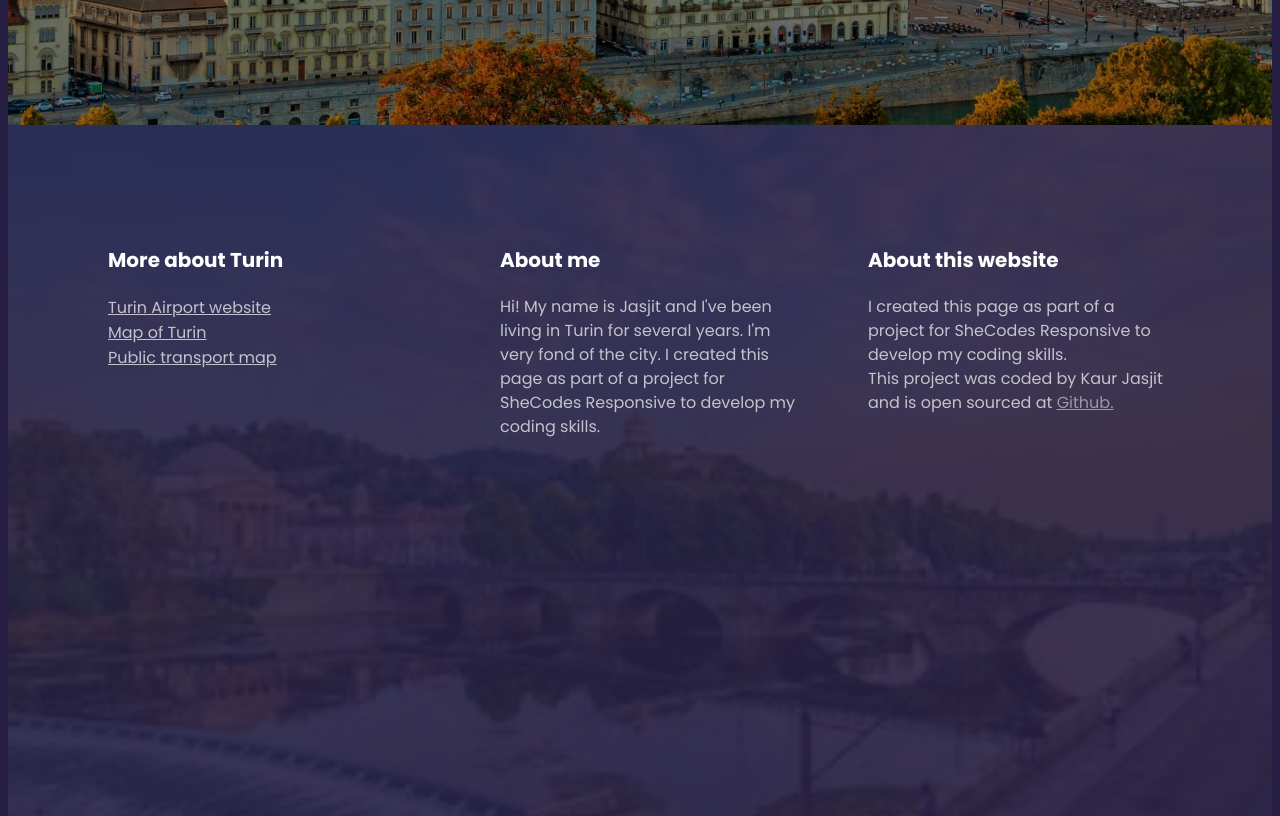
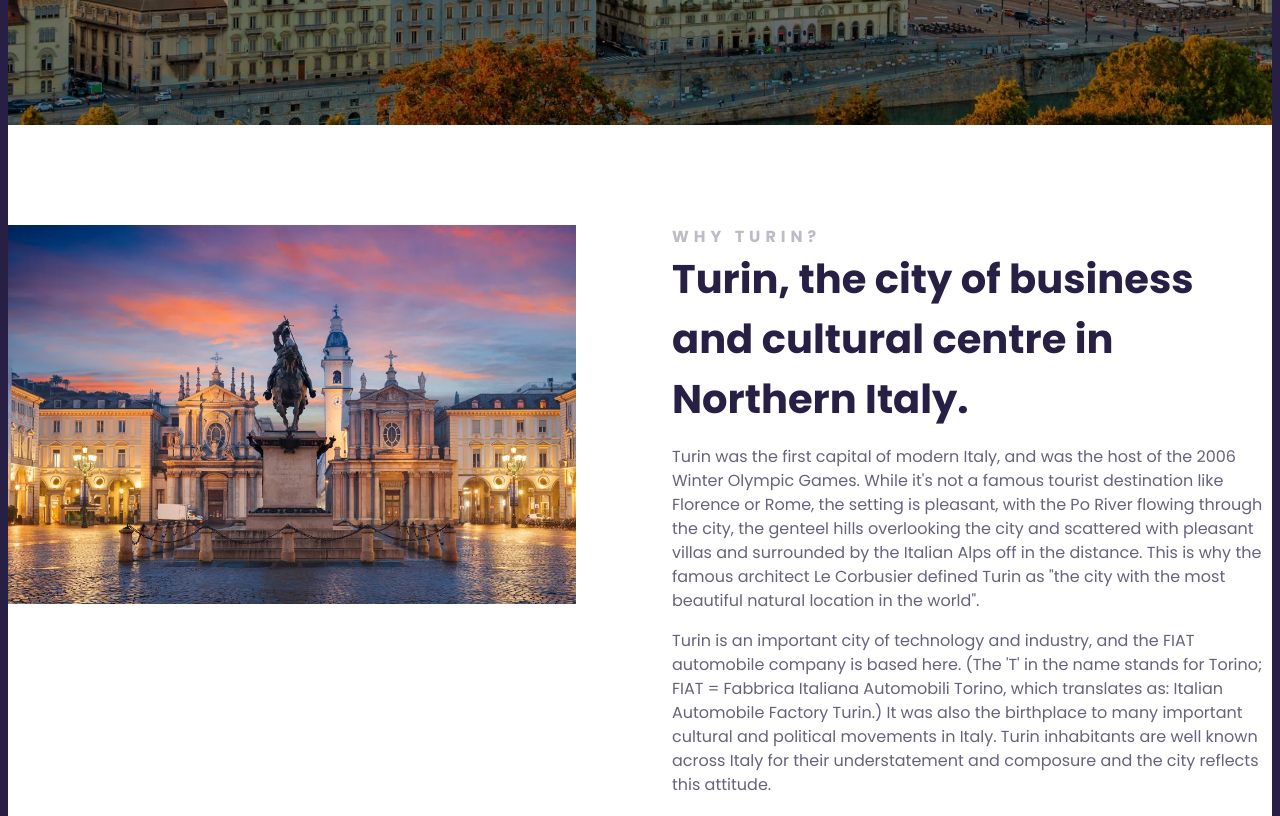
Before and after one commit to Kjasjit/TURIN-TRAVEL-PROJECT, a plain HTML site: page index.html in a window 1280 px wide. Shown: the part 620-1436 px from the top of the page. Drawn offline with Linux system fonts and the light colour scheme.

Commit message:
added square image added main and main section and grid and their css

```diff
--- a/index.html
+++ b/index.html
@@ -22,9 +22,44 @@
     </h2>
     <a href="more">Learn more</a>
 </header>
+<main>
+    <section class="grid grid-2-columns">
+<div>
+    <img src="images/turin-piazza.webp" alt="Piazza San Carlo" width="568x459" class="img-responsive"/>
+</div>
+<div>
+    <h2>Why Turin?</h2>
+    <h3>Turin, the city of business and cultural centre in Northern Italy.</h3>
+    <p>
+        Turin was the first capital of modern Italy,
+        and was the host of the 2006 Winter Olympic
+        Games. While it's not a famous tourist
+        destination like Florence or Rome, the setting
+        is pleasant, with the Po River flowing through
+        the city, the genteel hills overlooking the city
+        and scattered with pleasant villas and surrounded
+        by the Italian Alps off in the distance. This is
+         why the famous architect Le Corbusier defined
+         Turin as "the city with the most beautiful natural
+         location in the world".
+
+    </p>
+    <p>
+    Turin is an important city of technology and industry,
+    and the FIAT automobile company is based here.
+    (The 'T' in the name stands for Torino; FIAT =
+    Fabbrica Italiana Automobili Torino, which translates as: Italian Automobile Factory Turin.)
+     It was also the birthplace to many important cultural and political movements in Italy.
+
+    Turin inhabitants are well known across Italy for their understatement and composure and the city reflects this attitude.
+
+    </p>
+</div>
+</section>
+</main>
 
     <footer>
-        <section class="grid">
+        <section class="grid grid-3-columns-with-first-narrow">
         <div>
         <h3>More about Turin</h3>
             <ul>
--- a/src/styles.css
+++ b/src/styles.css
@@ -51,16 +51,54 @@ header h1 {
     text-transform: uppercase;
     background: white;
   }
-  .grid {
+  main{
+    background-color: white;
+  }
+  main h2 {
+    font-weight: 700;
+    font-size: 16px;
+    line-height: 1.5;
+    margin: 0;
+    letter-spacing: 5px;
+    color: #272044;
+    opacity: 0.3;
+    text-transform: uppercase;
+  }
+
+  main h3 {
+    font-weight: 700;
+    font-size: 40px;
+    line-height: 1.5;
+    color: #272044;
+    margin: 0;
+  }
+
+main p {
+    font-style: normal;
+    font-weight: 400;
+    font-size: 16px;
+    line-height: 1.5;
+    color: #272044;
+    opacity: 0.7;
+  }
+  .grid{
     display: grid;
+    grid-gap: 64px;
+  }
+  .img-responsive{
+    max-width: 100%;
+  }
+  .grid-2-columns{
+    grid-template-columns: 1fr 1fr;
+  }
+  .grid-3-columns-with-first-narrow {
     grid-template-columns: 1fr 2fr 2fr;
-    grid-gap: 64px;
   }
 
   section {
     max-width: 100%;
     margin: 0 auto;
-    padding: 100px;
+    padding: 100px 0;
   }
   footer{
     color: white;
@@ -114,4 +152,11 @@ header h1 {
       header h3 {
         font-size: 12px;
       }
+      .grid{
+        grid-template-columns: 1fr;
+        grid-gap: 32px;
+     }
+     section{
+        padding: 30px;
+     }
   }
```
Also changed, not shown: images/turin-piazza.webp (added).
